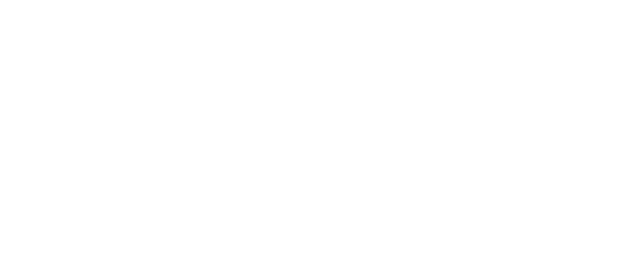
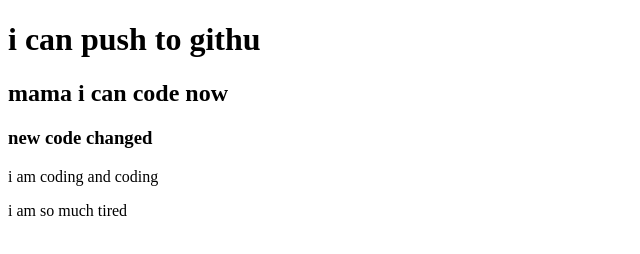
Before and after one commit to Tawhidaa/my-second-repo, a plain HTML site: page Index.html in a window 1280 px wide. Shown: the whole page, without its empty margins (0-640 px from the left). Drawn offline with Linux system fonts and the light colour scheme.

```diff
--- a/Index.html
+++ b/Index.html
@@ -7,6 +7,9 @@
     <title>my second githubrepo</title>
 </head>
 <body>
-
-</body>
+    <h1>i can push to githu </h1>
+    <h2>mama i can code now</h2>
+    <h3>new code changed </h3>
+    <p>i am coding and coding</p>
+    <p>i am so much tired</p>
 </html>
```
Also changed, not shown: style.css (added).
